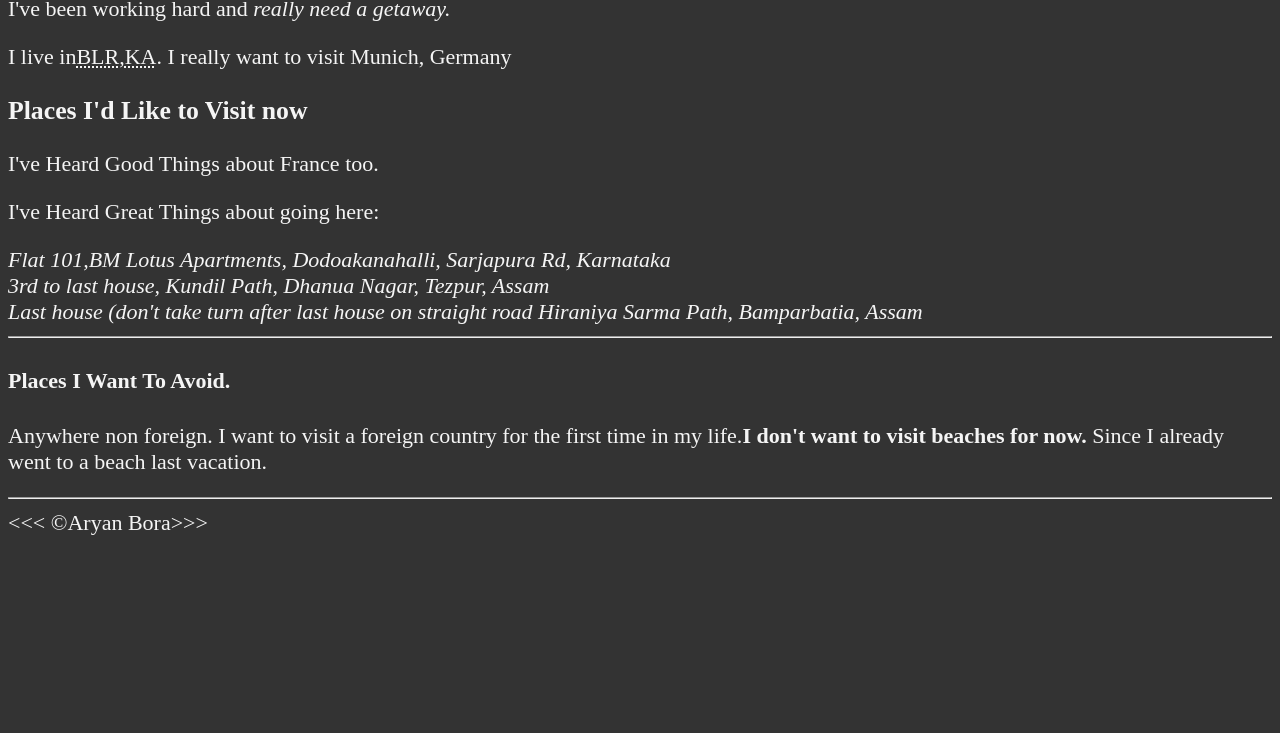
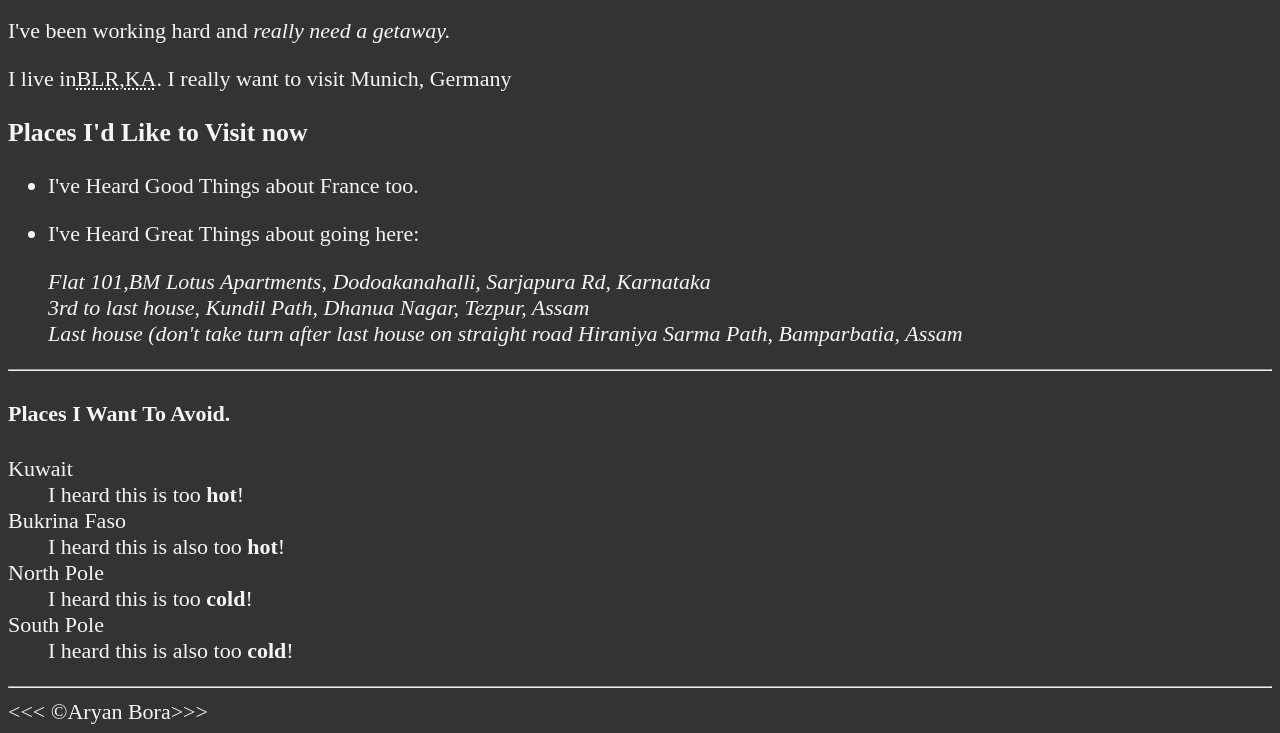
Before and after one commit to coolworldwithoutanythingcool/learning-html, a plain HTML site: page index.html in a window 1280 px wide. Shown: the part 535-1268 px from the top of the page. Before the commit the page ends 1079 px from the top, so only its background shows below. Drawn offline with Linux system fonts and the light colour scheme; files that its build step writes are made by us from their sources.

Commit message:
Update index.html

```diff
--- a/index.html
+++ b/index.html
@@ -17,11 +17,12 @@
        <h2>I'm Ready to Learn HTML.</h2>
        <p>This is my first web page.</p>
        <h3>My Daily Schedule.</h3>
-       <p>Let me tell you how:
-        <br>&nbsp;&nbsp;...I learn more about web dev.
-        <br>&nbsp;&nbsp;...I plan out my schedule.
-        <br>&nbsp;&nbsp;...I use resources from <abbr title="Freecodecamp.org">Fcc.org</abbr>
-       </p>
+       <p>Let me tell you how:</p>
+       <ol>
+        <li>...I learn more about web dev.</li>
+        <li>...I plan out my schedule.</li>
+        <li>...I use resources from <abbr title="Freecodecamp.org">Fcc.org</abbr></li>
+       </ol>
        <hr>
        <h2>I'm also planning a vacation.</h2>
        <p>I've been working hard and <em>really need a getaway.</em>
@@ -29,8 +30,12 @@
        <p>I live in<abbr title="Bangalore">BLR</abbr>,<abbr title="Karnataka">KA</abbr>. I really want to visit
          Munich, Germany</p>
        <h3>Places I'd Like to Visit now</h3>
-       <p>I've Heard Good Things about France too.</p>
-       <p>I've Heard Great Things about going here:</p>
+       <ul>
+       <li>
+        <p>I've Heard Good Things about France too.</p>
+      </li>
+       <li>
+        <p>I've Heard Great Things about going here:</p>
        <address>
        Flat 101,BM Lotus Apartments, Dodoakanahalli, Sarjapura Rd, Karnataka
         <br>
@@ -38,14 +43,22 @@
         <br>
         Last house (don't take turn after last house on straight road Hiraniya Sarma Path, Bamparbatia, Assam
        </address>
+      </li>
+      </ul>
        <!--TODO: Finish The Course Quick, And Start CSS Course.-->
        <hr>
        <h4>Places I Want To Avoid.</h4>
-       <p>Anywhere non foreign. I want to visit a foreign country
-        for the first time in my life.<strong>I don't want to visit
-        beaches for now.</strong> Since I already went
-         to a beach last vacation.</p>
-
+      <dl>
+        <dt>Kuwait</dt>
+        <dd>I heard this is too <strong>hot</strong>!</dd>
+        <dt>Bukrina Faso</dt>
+        <dd>I heard this is also too <strong>hot</strong>!</dd>
+        <dt>North Pole</dt>
+        <dd>I heard this is too <strong>cold</strong>!</dd>
+        <dt>South Pole</dt>
+        <dd>I heard this is also too <strong>cold</strong>!</dd>
+      </dl>
+<!--just checking if my code can be edited from here and will it be read only on github-->
          <hr>
          &lt;&lt;&lt; &copy;Aryan Bora&gt;&gt;&gt;
       </body>
```
